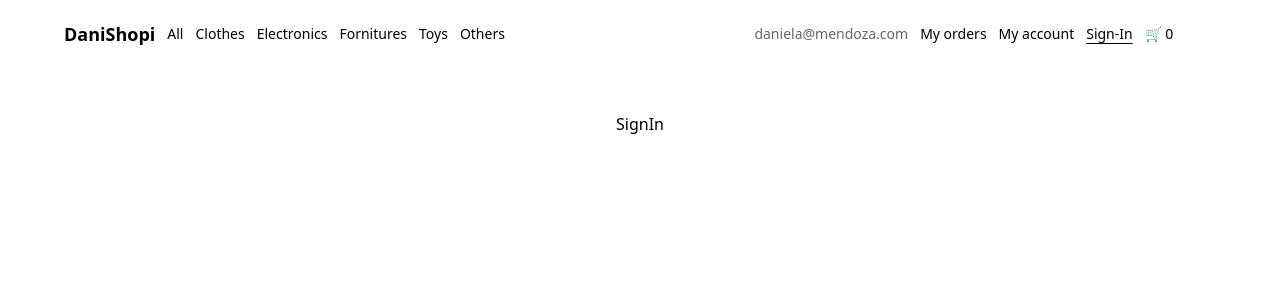
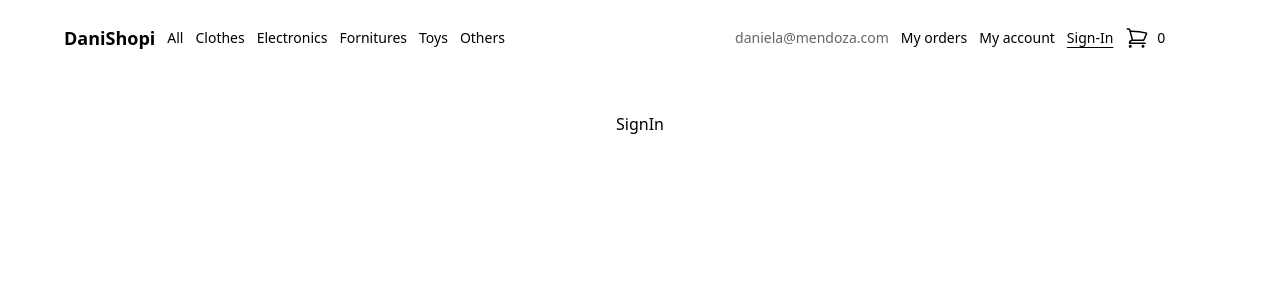
Before and after one commit to danielamendz96/react-course, a React (Vite) app: page /sign-in in a window 1280 px wide. Shown: the top 300 px of the page. Built offline with nearby package versions, Linux system fonts and the light colour scheme.

Commit message:
se creo el product detail y se agrego el evento de onClick

```diff
--- a/package.json
+++ b/package.json
@@ -10,6 +10,7 @@
     "preview": "vite preview"
   },
   "dependencies": {
+    "@heroicons/react": "^2.1.1",
     "prop-types": "^15.8.1",
     "react": "^18.2.0",
     "react-dom": "^18.2.0",
--- a/src/Components/Navbar/Card/index.jsx
+++ b/src/Components/Navbar/Card/index.jsx
@@ -1,20 +1,30 @@
 import { useContext } from 'react';
 import { ShoppingCartContext } from '../../../context';
 
+
 const Card = (data) => {
-
     const context = useContext( ShoppingCartContext)
 
+    const showProduct = (ProductDetail) => {
+        context.openProductDetail()
+        context.setProductToShow(ProductDetail)
+    }
+
     return(
-        <div className='bg-white cursor-pointer w-56 h-60 mt-4 rounded-lg border-solid border-2 border-gray-500'>
+        <div
+        className='bg-white cursor-pointer w-56 h-60 mt-4 rounded-lg border-solid border-2 border-gray-500'
+        onClick={() => showProduct(data.data)}>
             <figure className='relative mb-2 w-full h-4/5'>
                 <span className='absolute bottom-0 left-0 bg-white/70 rounded-lg
                  text-black -xs m-2 px-3 py-0.5'>{data.data.category}</span>
-                    <img className='w-full h-full mt-2 object-contain rounded-lg' src={data.data.image}                    alt={data.data.title}/>
+                    <img className='w-full h-full mt-2 object-contain rounded-lg' src={data.data.image}              alt={data.data.title}/>
                     <button className='absolute top-0 right-0 flex justify-center items-center
                      bg-red-200 w-6 h-6 rounded-full m-2 p-1 text-red-900'
                      onClick={() => context.setCount(context.count + 1)}>
-                        +
+                        <svg xmlns="http://www.w3.org/2000/svg" fill="none" viewBox="0 0 24 24" strokeWidth={1.5} stroke="currentColor" className="w-6 h-6">
+                            <path strokeLinecap="round" strokeLinejoin="round" d="M12 4.5v15m7.5-7.5h-15" />
+                        </svg>
+
                         </button>
             </figure>
 
--- a/src/Components/Navbar/index.jsx
+++ b/src/Components/Navbar/index.jsx
@@ -1,6 +1,7 @@
 import { useContext } from 'react'
 import {NavLink} from 'react-router-dom'
 import { ShoppingCartContext } from '../../context'
+
 
 const Navbar = () => {
     const context = useContext( ShoppingCartContext)
@@ -100,8 +101,11 @@
                         Sign-In
                     </NavLink>
                 </li>
-                <li>
-                    🛒 {context.count}
+                <li className='flex items-center'>
+                    <svg xmlns="http://www.w3.org/2000/svg" fill="none" viewBox="0 0 24 24" strokeWidth={1.5}           stroke="currentColor" className="w-6 h-6">
+                        <path strokeLinecap="round" strokeLinejoin="round" d="M2.25 3h1.386c.51 0 .955.343 1.087.835l.383 1.437M7.5 14.25a3 3 0 0 0-3 3h15.75m-12.75-3h11.218c1.121-2.3 2.1-4.684 2.924-7.138a60.114 60.114 0 0 0-16.536-1.84M7.5 14.25 5.106 5.272M6 20.25a.75.75 0 1 1-1.5 0 .75.75 0 0 1 1.5 0Zm12.75 0a.75.75 0 1 1-1.5 0 .75.75 0 0 1 1.5 0Z" />
+                    </svg>
+                    <div className='m-2'>{context.count}</div>
                 </li>
             </ul>
         </nav>
--- a/src/Pages/Home/index.jsx
+++ b/src/Pages/Home/index.jsx
@@ -1,6 +1,7 @@
-import { useState, useEffect } from "react";
-import Layout from "../../Components/Navbar/Layout";
-import Card from "../../Components/Navbar/Card";
+import { useState, useEffect } from 'react'
+import Layout from '../../Components/Navbar/Layout'
+import Card from '../../Components/Navbar/Card'
+import ProductDetail from '../../Components/Navbar/ProductDetail'
 
 
 function Home() {
@@ -24,7 +25,7 @@
           }
 
           </div>
-
+          <ProductDetail />
       </Layout>
 
 
--- a/src/context/index.jsx
+++ b/src/context/index.jsx
@@ -2,12 +2,27 @@
 export const ShoppingCartContext = createContext()
 
  export const ShoppingCartProvider = ({children}) => {
-    const [count, setCount] = useState(0);
+
+    // shopping cart. increment quantity
+    const [count, setCount] = useState(0)
+    const [isProductDetailOpen, setIsProductDetailOpen] = useState(false)
+
+    // Product Detail. open/closed
+    const openProductDetail = () => setIsProductDetailOpen(true)
+    const closeProductDetail = () => setIsProductDetailOpen(false)
+
+    // Product Detail. Show product
+    const [productToShow, setProductToShow] = useState({})
 
     return(
         <ShoppingCartContext.Provider value={{
             count,
             setCount,
+            openProductDetail,
+            closeProductDetail,
+            isProductDetailOpen,
+            productToShow,
+            setProductToShow,
         }}>
              {children}
         </ShoppingCartContext.Provider>
```
Also changed, not shown: 1 other file (tests, documents, lock files or other folders).
